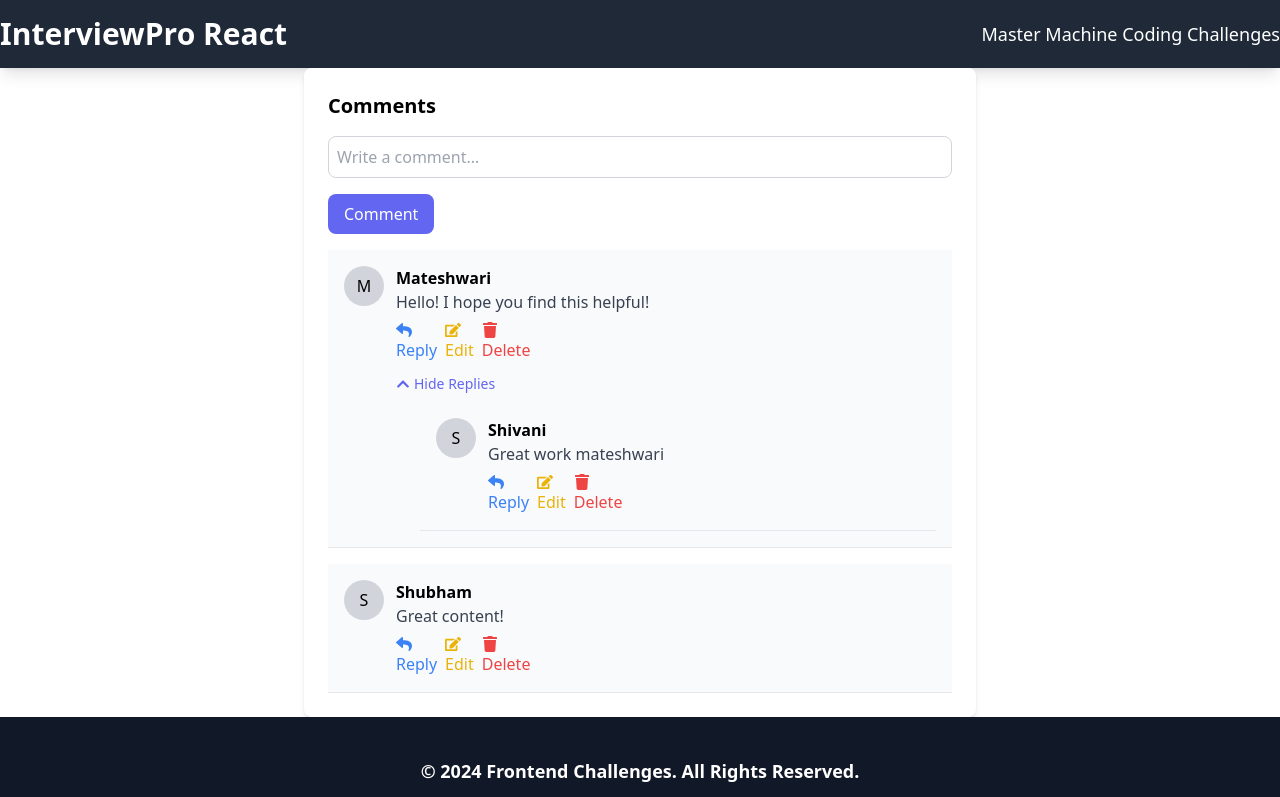
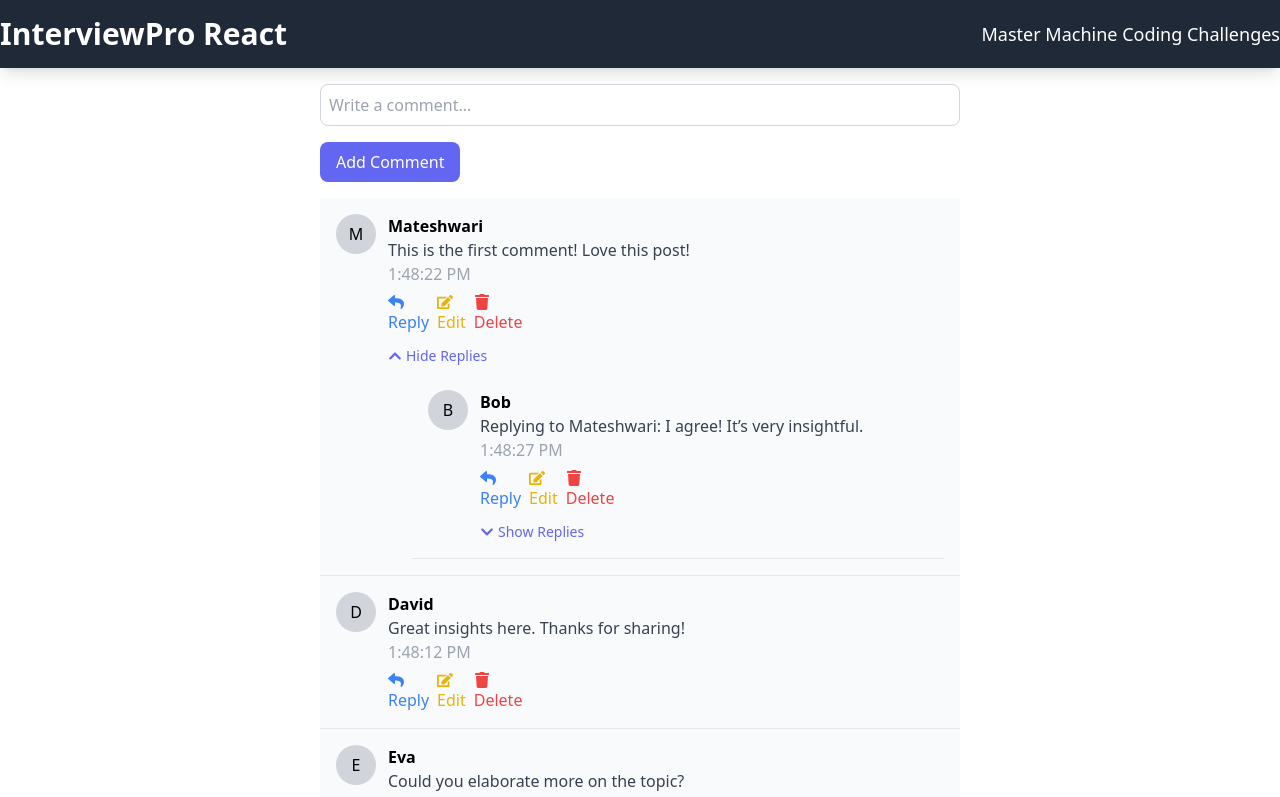
Before and after one commit to mpv33/interviewpro-react, a React (Create React App) app: page /nested-comments in a window 1280 px wide. Shown: the top 797 px of the page. Built offline with nearby package versions, Linux system fonts and the light colour scheme.

Commit message:
updated and optimized nested comments component

```diff
--- a/src/components/Card.jsx
+++ b/src/components/Card.jsx
@@ -30,7 +30,8 @@
             to={link}
             className="inline-block bg-blue-500 text-white font-medium py-2 px-5 rounded-full shadow hover:bg-blue-600 hover:shadow-lg transition-colors duration-300 ease-in-out"
           >
-            Go to {title}
+           <span className='block md:hidden'>{title} </span>
+           <span className='hidden md:block '> Go to {title} </span>
           </Link>
 
           {/* GitHub Link */}
--- a/src/components/Comment.jsx
+++ b/src/components/Comment.jsx
@@ -1,7 +1,7 @@
 import React, { useState, useRef } from 'react';
 import { FaReply, FaEdit, FaTrash, FaChevronDown, FaChevronUp } from 'react-icons/fa';
 
-function Comment({ comment, addReply, editComment, deleteComment, level = 0, maxLevel = 3 }) {
+function Comment({ comment, addReply, editComment, deleteComment, level = 0, maxLevel = 1 }) {
     const [replyText, setReplyText] = useState('');
     const [showReplyBox, setShowReplyBox] = useState(false);
     const [isEditing, setIsEditing] = useState(false);
@@ -82,6 +82,7 @@
                         <div>
                             <p className="font-semibold">{comment.username}</p>
                             <p className="text-gray-700">{comment.display}</p>
+                            <p className="text-gray-400">{new Date(comment.timestamp).toLocaleTimeString()}</p>
                             <div className="flex space-x-2 mt-2">
                                 <button className="text-blue-500" onClick={handleReply}>
                                     <FaReply /> Reply
--- /dev/null
+++ b/src/components/useComments.jsx
@@ -0,0 +1,84 @@
+import { useState } from 'react';
+
+const useComments = (initialComments) => {
+    const [comments, setComments] = useState(initialComments);
+    const [input, setInput] = useState('');
+
+    // Helper function to create a new comment
+    const newComment = (text) => ({
+        id: new Date().getTime(),
+        username: 'Random User',
+        display: text,
+        timestamp: Date.now(),
+        children: [],
+    });
+
+    // Recursive function to apply updates to nested comments
+    const recursiveUpdate = (commentsList, commentId, updateFn) => {
+        return commentsList.map((comment) => {
+            if (comment.id === commentId) {
+                return updateFn(comment);
+            }
+            return {
+                ...comment,
+                children: recursiveUpdate(comment.children, commentId, updateFn),
+            };
+        });
+    };
+
+    // Add a reply to a specific comment
+    const addReply = (commentId, replyText) => {
+        const updatedComments = recursiveUpdate(comments, commentId, (comment) => ({
+            ...comment,
+            children: [...comment.children, newComment(replyText)],
+        }));
+        setComments(updatedComments);
+    };
+
+    // Edit a comment by its ID
+    const editComment = (commentId, newText) => {
+        const updatedComments = recursiveUpdate(comments, commentId, (comment) => ({
+            ...comment,
+            display: newText,
+        }));
+        setComments(updatedComments);
+    };
+
+    // Delete a comment by its ID
+    const deleteComment = (commentId) => {
+        const filterDeleted = (commentsList) =>
+            commentsList
+                .filter((comment) => comment.id !== commentId)
+                .map((comment) => ({
+                    ...comment,
+                    children: filterDeleted(comment.children),
+                }));
+
+        setComments(filterDeleted(comments));
+    };
+
+    // Handle input change
+    const handleInputChange = (e) => {
+        setInput(e.target.value);
+    };
+
+    // Add a new root-level comment
+    const handleNewComment = () => {
+        if (input.trim()) {
+            setComments([newComment(input),...comments]);
+            setInput('');
+        }
+    };
+
+    return {
+        comments,
+        input,
+        handleInputChange,
+        handleNewComment,
+        addReply,
+        editComment,
+        deleteComment,
+    };
+};
+
+export default useComments;
--- a/src/pages/NestedComments.jsx
+++ b/src/pages/NestedComments.jsx
@@ -1,148 +1,93 @@
-import React, { useState } from 'react';
-import Comment from '../components/Comment';
+import React from 'react';
+import useComments from '../components/useComments';
+import Comment from '../components/Comment'
 
-function Comments() {
-    const [input, setInput] = useState('');
-    const [comments, setComments] = useState([
+const initialComments = [
     {
         id: 1,
         username: 'Mateshwari',
-            display:  "Hello! I hope you find this helpful!",
-            timestamp: Date.now(),
+        display: 'This is the first comment! Love this post!',
+        timestamp: Date.now() - 10000, // 10 seconds ago
         children: [
             {
                 id: 2,
-                username: 'Shivani',
-                display: 'Great work mateshwari',
-                timestamp: Date.now(),
+                username: 'Bob',
+                display: 'Replying to Mateshwari: I agree! It’s very insightful.',
+                timestamp: Date.now() - 5000, // 5 seconds ago
+                children: [
+                    {
+                        id: 3,
+                        username: 'Charlie',
+                        display: 'Reply to Bob: Yes, totally agree!',
+                        timestamp: Date.now() - 2000, // 2 seconds ago
                         children: [],
-            }
+                    },
+                ],
+            },
         ],
     },
     {
-            id: 3,
-            username: 'Shubham',
-            display: 'Great content!',
-            timestamp: Date.now(),
+        id: 4,
+        username: 'David',
+        display: 'Great insights here. Thanks for sharing!',
+        timestamp: Date.now() - 20000, // 20 seconds ago
         children: [],
     },
-    ]);
+    {
+        id: 5,
+        username: 'Eva',
+        display: 'Could you elaborate more on the topic?',
+        timestamp: Date.now() - 30000, // 30 seconds ago
+        children: [
+            {
+                id: 6,
+                username: 'Frank',
+                display: 'Reply to Eva: I’d love to see more details too!',
+                timestamp: Date.now() - 15000, // 15 seconds ago
+                children: [],
+            },
+            {
+                id: 7,
+                username: 'Grace',
+                display: 'Reply to Eva: Perhaps in a follow-up article?',
+                timestamp: Date.now() - 10000, // 10 seconds ago
+                children: [],
+            },
+        ],
+    },
+];
 
-    const newComment = (text) => ({
-        id: new Date().getTime(),
-        username: 'Random User',
-        display: text,
-        timestamp: Date.now(),
-        children: [],
-    });
-
-    const addReply = (commentId, replyText) => {
-        const updatedComments = comments.map((comment) => {
-            if (comment.id === commentId) {
-                return {
-                    ...comment,
-                    children: [...comment.children, newComment(replyText)],
-                };
-            }
-            return {
-                ...comment,
-                children: addReplyToChild(comment.children, commentId, replyText),
-            };
-        });
-        setComments(updatedComments);
-    };
-
-    const addReplyToChild = (children, parentId, text) => {
-        return children.map((child) => {
-            if (child.id === parentId) {
-                return {
-                    ...child,
-                    children: [...child.children, newComment(text)],
-                };
-            }
-            return {
-                ...child,
-                children: addReplyToChild(child.children, parentId, text),
-            };
-        });
-    };
-
-    const handleInputChange = (e) => {
-        setInput(e.target.value);
-    };
-
-    const handleNewComment = () => {
-        if (input.trim()) {
-            setComments([...comments, newComment(input)]);
-            setInput('');
-        }
-    };
-
-    const editComment = (commentId, newText) => {
-        const updatedComments = comments.map((comment) => {
-            if (comment.id === commentId) {
-                return { ...comment, display: newText };
-            }
-            return {
-                ...comment,
-                children: editChildComment(comment.children, commentId, newText),
-            };
-        });
-        setComments(updatedComments);
-    };
-
-    const editChildComment = (children, commentId, newText) => {
-        return children.map((child) => {
-            if (child.id === commentId) {
-                return { ...child, display: newText };
-            }
-            return {
-                ...child,
-                children: editChildComment(child.children, commentId, newText),
-            };
-        });
-    };
-
-    const deleteComment = (commentId) => {
-        const updatedComments = comments
-            .filter((comment) => comment.id !== commentId)
-            .map((comment) => ({
-                ...comment,
-                children: deleteChildComment(comment.children, commentId),
-            }));
-        setComments(updatedComments);
-    };
-
-    const deleteChildComment = (children, commentId) => {
-        return children
-            .filter((child) => child.id !== commentId)
-            .map((child) => ({
-                ...child,
-                children: deleteChildComment(child.children, commentId),
-            }));
-    };
+function CommentApp() {
+    const {
+        comments,
+        input,
+        handleInputChange,
+        handleNewComment,
+        addReply,
+        editComment,
+        deleteComment,
+    } = useComments(initialComments);
 
     return (
-        <div className="max-w-2xl mx-auto p-6 bg-white rounded-lg shadow-md">
-            <h2 className="text-xl font-bold mb-4">Comments</h2>
+        <div className="max-w-2xl mx-auto p-4">
             <div className="mb-4">
                 <input
-                    className="w-full p-2 border border-gray-300 rounded-lg focus:outline-none focus:ring focus:ring-indigo-200"
+                    type="text"
+                    value={input}
+                    onChange={handleInputChange}
+                    className="w-full p-2 border border-gray-300 rounded-lg"
                     placeholder="Write a comment..."
-                    value={input}
-                    type="text"
-                    onChange={handleInputChange}
                 />
             </div>
             <div className="mb-4">
                 <button
-                    className="bg-indigo-500 text-white px-4 py-2 rounded-lg hover:bg-indigo-600 transition-all"
                     onClick={handleNewComment}
+                    className="bg-indigo-500 text-white px-4 py-2 rounded-lg"
                 >
-                    Comment
+                    Add Comment
                 </button>
             </div>
-            <ul className="space-y-4">
+            <div>
                 {comments.map((comment) => (
                     <Comment
                         key={comment.id}
@@ -152,9 +97,9 @@
                         deleteComment={deleteComment}
                     />
                 ))}
-            </ul>
+            </div>
         </div>
     );
 }
 
-export default Comments;
+export default CommentApp;
```
Lines whose indentation alone changed are shown as unchanged.
